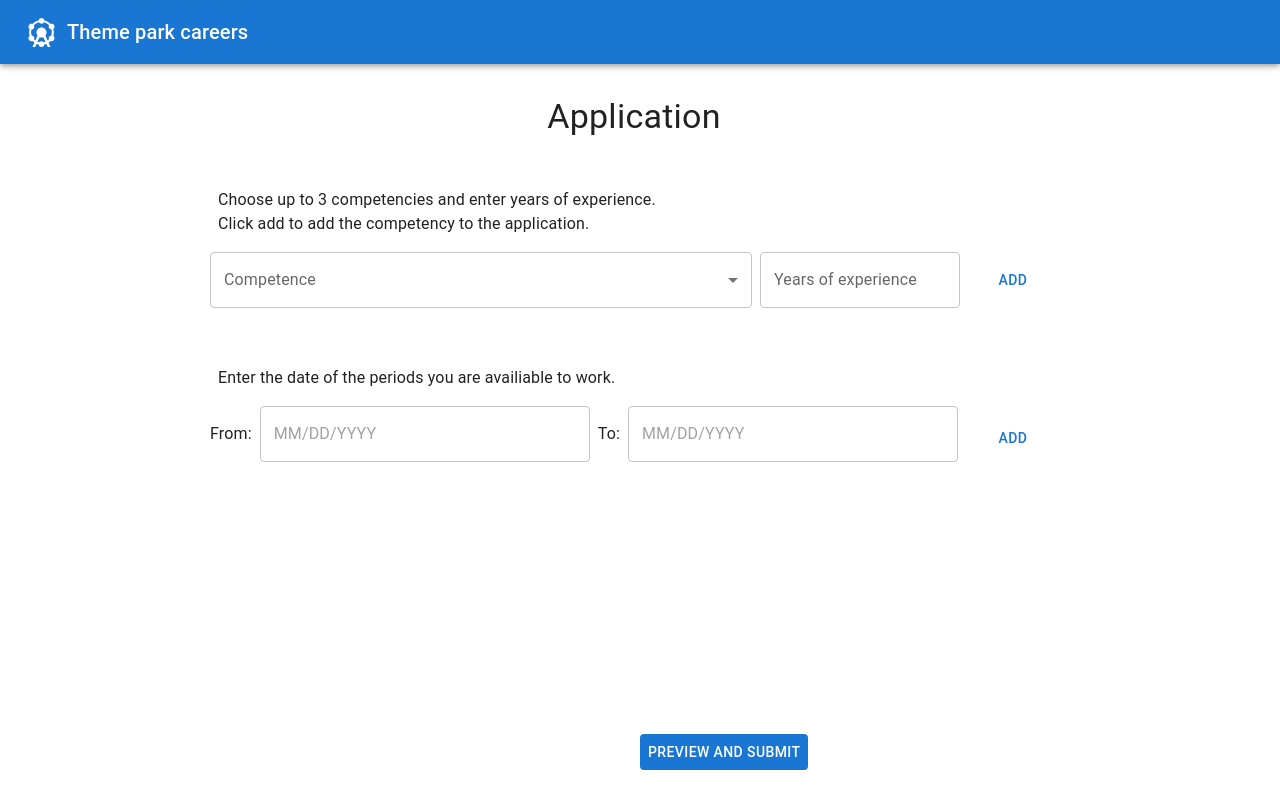
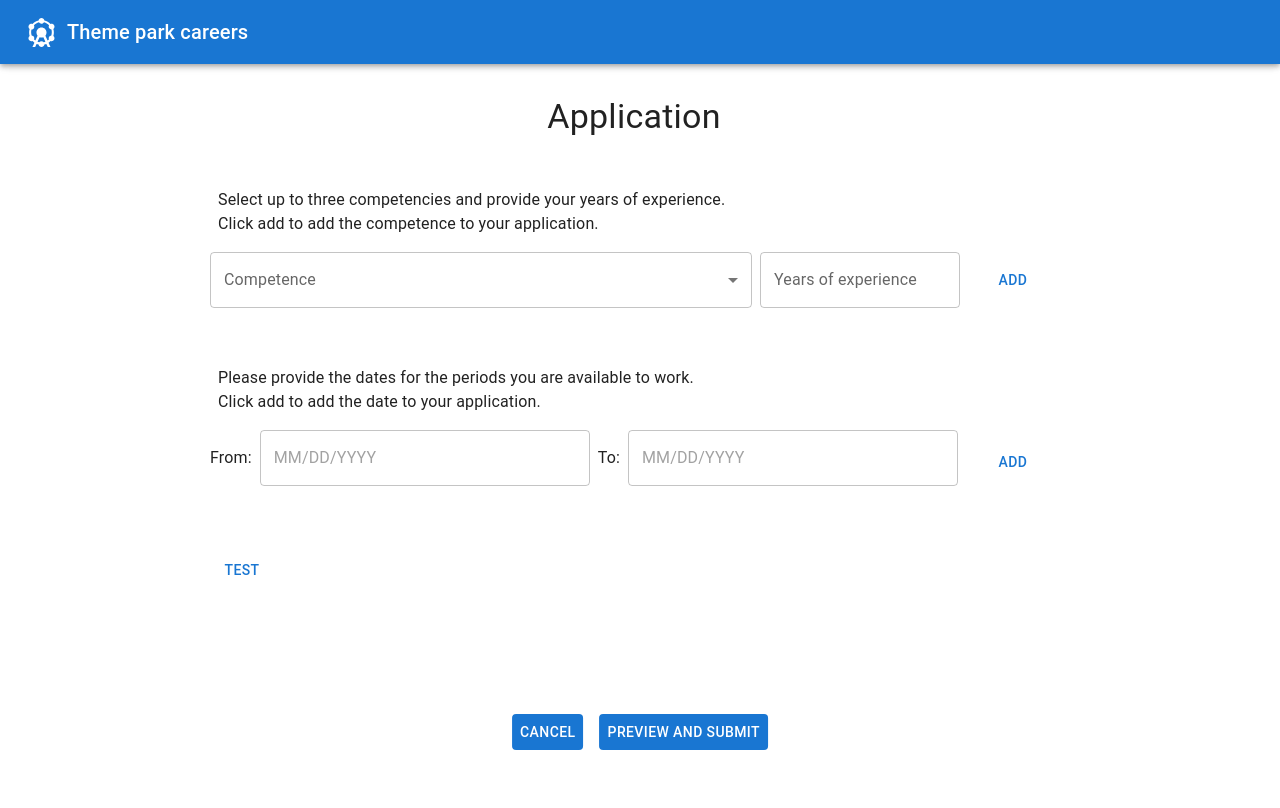
Before and after one commit to ponkinnm/IV1201-frontend, a React (Vite) app: page /apply in a window 1280 px wide. Shown: the top 808 px of the page. Built offline with nearby package versions, Linux system fonts and the light colour scheme.

Commit message:
Implemented data handling

```diff
--- a/src/components/ApplicationForm.tsx
+++ b/src/components/ApplicationForm.tsx
@@ -10,36 +10,76 @@ import { DatePicker } from '@mui/x-date-pickers/DatePicker';
 import { AdapterDayjs } from '@mui/x-date-pickers/AdapterDayjs';
 import { LocalizationProvider } from '@mui/x-date-pickers/LocalizationProvider';
 
-export default function ApplicationForm(){
-    const [competence, setCompetence] = useState<{ id: number, type: "competence"}[]>([{ id: 1, type: "competence"}]);
-    const [availability, setAvailability] = useState<{ id: number, from: Date | null, to: Date | null, type: "date"}[]>([{ id: 1, from: null, to: null, type: "date" }]);
+export default function ApplicationForm({ submitData: submitData}:{submitData: (data: string) => void}){
+    const [id, setId] = useState(3); //Unique id for each input row
+    const [competence, setCompetence] = useState<{ id: number, type: "competence"}[]>([{ id: 1, type: "competence"}]); //List all rendered CompetencyRow components
+    const [availability, setAvailability] = useState<{ id: number, from: Date | null, to: Date | null, type: "date"}[]>([{ id: 2, from: null, to: null, type: "date" }]); //List all rendered DateRow components
 
-    const addRow = (type: "competence" | "date") => {
-        if (type === "competence") {
-            if(competence.length < 3){
-                setCompetence(array => {
-                    const id = Math.max(...array.map(a => a.id), 0) + 1;
-                    return [...array, { id: id, type: "competence" }];
-                });
-            }
-        } else if (type === "date") {
-            setAvailability(array => {
-                const id = Math.max(...array.map(a => a.id), 0) + 1;
-                return [...array, { id: id, from: null, to: null, type: "date" }];
+   const [competenceProfileID, setCompetenceProfileID] = useState<{id: number; type: string; value: string}[]>([]);
+   const [yearsOfExperience, setYearsOfExperience] = useState<{id: number; type: string; value: string}[]>([]);
+   const [dateData, setDateData] = useState<string[]>([]);
+
+    const addData = (id: number, target: any) => {
+        if(target.name === "competence_profile_id"){
+            if( !competenceProfileID.some( item =>  item.value === target.value )){ setCompetenceProfileID(prev => [...prev, target]); }
+        } else if(target.name === "years_of_experience"){
+            if( !yearsOfExperience.some( item => item.id === id && item.value === target.value )){ setYearsOfExperience(prev => [...prev, target]);}
+            console.log(target.id);
+        } else if(target.name === "date"){
+            console.log(target.name);
+        }
+        //setTestCom(prev => [...prev, value]);
+        console.log("-----\/");
+        console.log(competenceProfileID);
+        console.log(yearsOfExperience);
+    };
+
+    const removeData = (id: number, target: any) => {
+        if(target.name === "competence_profile_id"){
+            setCompetenceProfileID(prev => {
+                return [...prev.filter(item => item.id !== id)];
             });
+        } else if(target.name === "years_of_experience"){
+
+        } else if(target.name === "date"){
+
         }
     };
 
+    const submit = () => {
+        console.log(yearsOfExperience);
+        submitData("data submitted");
+    };
+
+
+    //Add up to three rows with input for competence or unlimited rows with input for date.
+    const addRow = (type: "competence" | "date") => {
+        setId(prevId => {
+            const newId = prevId + 1;
+            if (type === "competence") {
+                if (competence.length < 3) {
+                    setCompetence(prev => [...prev, { id: newId, type: "competence" }]);
+                }
+            } else if (type === "date") {
+                setAvailability(prev => [...prev, { id: newId, from: null, to: null, type: "date" }]);
+            }
+            return newId;
+        });
+    };
+
+
     const removeRow = (id: number, type: "competence" | "date") => {
+        console.log("REMPVED: " + id);
         if (type === "competence") {
             if (competence.length > 1) {
-                if (competence.length > 1) {
-                    setCompetence(array => array.filter(a => a.id !== id));
-                }
+                setCompetence(prev => prev.filter(a => a.id !== id));
             }
+            setYearsOfExperience(prev => {
+                return [...prev.filter(item => item.id !== id)];
+            });
         } else if (type === "date") {
             if (availability.length > 1) {
-                setAvailability(array => array.filter(a => a.id !== id));
+                setAvailability(prev => prev.filter(a => a.id !== id));
             }
         }
     };
@@ -53,18 +93,20 @@ export default function ApplicationForm(){
             </Box>
             <Box sx={{display: "flex", flexDirection: "column"}}>
             <Box sx={{height: 50, width: "100%" }}></Box>
-            <Typography sx={{marginLeft: 1}}>Choose up to 3 competencies and enter years of experience.</Typography>
-            <Typography sx={{marginLeft: 1, marginBottom: 2}}>Click add to add the competency to the application.</Typography>
+            <Typography sx={{marginLeft: 1}}>Select up to three competencies and provide your years of experience.</Typography>
+            <Typography sx={{marginLeft: 1, marginBottom: 2}}>Click add to add the competence to your application.</Typography>
                 {competence.map((a)=>(
-                    <DynamicInput key={a.id} id={a.id} addRow={() => addRow("competence")} removeRow={() => removeRow(a.id, "competence")} renderComponent={(enableInput: boolean) => <CompetenceRow enableInput={enableInput} />}/>
+                    <DynamicInput key={a.id} id={a.id} addRow={() => addRow("competence")} removeRow={() => removeRow(a.id, "competence")} addData={addData} component={(enableInput: boolean) => <CompetenceRow id={a.id} enableInput={enableInput} addData={addData}/>}/>
                 ))}
                 <Box sx={{height: 50, width: "100%" }}></Box>
-                <Typography sx={{marginLeft: 1, marginBottom: 2}}>Enter the date of the periods you are availiable to work.</Typography>
+                <Typography sx={{marginLeft: 1}}>Please provide the dates for the periods you are available to work.</Typography>
+                <Typography sx={{marginLeft: 1, marginBottom: 2}}>Click add to add the date to your application.</Typography>
                 {availability.map((a)=>(
-                    <DynamicInput key={a.id} id={a.id} addRow={() => addRow("date")} removeRow={() => removeRow(a.id, "date")} renderComponent={() => <DateRow />}/>
+                    <DynamicInput key={a.id} id={a.id} addRow={() => addRow("date")} removeRow={() => removeRow(a.id, "date")} addData={addData} component={(enableInput: boolean) => <DateRow id = {a.id} enableInput={enableInput} addData={addData}/>}/>
                 ))}
             </Box>
             <Box sx={{height: 50, width: "100%" }}></Box>
+            <Button onClick={submit}>test</Button>
         </Box>
     );
 }
@@ -80,39 +122,19 @@ export default function ApplicationForm(){
  * @param {function} renderComponent Function that returns the component to be rendered
  * @returns {JSX.Element} DynamicInput
  */
-function DynamicInput({ id, addRow: addRow, removeRow: removeRow, renderComponent: renderComponent}: { id: number, addRow: () => void, removeRow: (id: number) => void, renderComponent: (enableInput: boolean) => JSX.Element }){
-    const [entered, setEntered] = useState(false); //Render an add or remove button
+function DynamicInput({ id, addRow: addRow, removeRow: removeRow, addData: addData, component: component }: { id: number, addRow: () => void, removeRow: (id: number) => void, addData: (id: number, value: any) => void, component: (enableInput: boolean, addData: any) => JSX.Element }){
+    const [buttonControl, setButtonControl] = useState(false); //Render an add or remove button
     const [enableInput, setEnableInput] = useState(false); //Enable or disable input boxes
 
     return(
         <Box sx={{ marginBottom: 1, minWidth: "750px", display: "flex", flexDirection: "row", gap: 1}}>
-            {renderComponent(enableInput)}
+            {component(enableInput, addData)}
             {
-                entered == true ? <Button onClick={() => {setEntered(false); setEnableInput(false); removeRow(id)}} sx={{backgroundColor: "#white", color: "#1976d2", minWidth: 90}}>Remove</Button>
-                                : <Button onClick={() => {setEntered(true); setEnableInput(true); addRow()}} sx={{backgroundColor: "#white", color: "#1976d2", minWidth: 90}}>Add</Button>
+                buttonControl ? <Button onClick={() => {setButtonControl(false); setEnableInput(false); removeRow(id); }} sx={{backgroundColor: "#white", color: "#1976d2", minWidth: 90}}>Remove</Button>
+                              : <Button onClick={() => {setButtonControl(true); setEnableInput(true); addRow(); }} sx={{backgroundColor: "#white", color: "#1976d2", minWidth: 90}}>Add</Button>
             }
-
         </Box>
     );
-}
-
-interface dataInput{
-    competenceProfileId: [];
-    yearsOfExperience: [];
-}
-
-function dataInput(value: any){
-    console.log(value);
-}
-
-/**
- * Keep track of unique ids given to each element in input list.
- */
-let id = 1;
-function getID(){
-    const currentID = id;
-    id++;
-    return currentID;
 }
 
 /**
@@ -121,21 +143,22 @@ function getID(){
  *
  * @returns {JSX.Element} CompetenceRow
  */
-function CompetenceRow({ enableInput }: { enableInput: boolean }){
-    const [competenceProfileId, setCompetenceProfileId] = useState("");
+function CompetenceRow({ id, enableInput, addData: addData}: { id: number, enableInput: boolean, addData: (id: number, value: any) => void; }){
+    const [competenceProfile, setCompetenceProfile] = useState("");
     const [yearsOfExperience, setYearsOfExperience] = useState("");
-    const [selected, setSelected] = useState<boolean[]>([false, false, false]);
 
     return(
         <Box sx={{ minWidth: 750, display: "flex", alignItems: "center", gap: 1 }}>
             <FormControl fullWidth>
                 <InputLabel>Competence</InputLabel>
                 <Select
-                    name={"competence"}
-                    value={competenceProfileId}
+                    name={"competence_profile_id"}
+                    value={competenceProfile}
+                    id={`${id}`}
                     disabled={enableInput}
                     onChange={(event) => {
-                        setCompetenceProfileId(event.target.value);
+                        setCompetenceProfile(event.target.value);
+                        addData(id, event.target);
                     }}
                 >
                     <MenuItem value={1}>Ticket sales</MenuItem>
@@ -144,13 +167,17 @@ function CompetenceRow({ enableInput }: { enableInput: boolean }){
                 </Select>
             </FormControl>
             <TextField
-                id={"experience"}
+                id={`${id}`}
                 label={"Years of experience"}
                 value={yearsOfExperience}
                 type={"number"}
                 variant={"outlined"}
+                name={"years_of_experience"}
                 disabled={enableInput}
-                onChange={(event) => setYearsOfExperience(event.target.value)}
+                onChange={(event) => {
+                    setYearsOfExperience(event.target.value);
+                    addData(id, event.target);
+                }}
                 sx={{ minWidth: 200, color:"#1976d2" }} inputProps={{ min: 0, max: 100 }}
             />
         </Box>
@@ -162,7 +189,9 @@ function CompetenceRow({ enableInput }: { enableInput: boolean }){
  *
  * @returns {JSX.Element} DateRow
  */
-function DateRow(){
+function DateRow({ id, enableInput, addData: addData}: { id: number, enableInput: boolean, addData: (id: number, value: any) => void }){
+    const a = enableInput; //TODO: Implement same behaviour as CompetenceRow
+    const b = addData;
     return(
         <Box sx={{ minWidth: "750px", display: "flex", flexDirection: "row", gap: 1}}>
             <LocalizationProvider dateAdapter={AdapterDayjs}>
@@ -176,22 +205,3 @@ function DateRow(){
         </Box>
     );
 }
-
-
-
-//#1976d2
-//Competence - can be multiple in a list
-//Years of expertise -box? number between 0 to 100?
-
-//Add availability periods - calendar?
-//Present chosen dates
-
-//Preview - show name, expertise, availability e.t.c.
-// Show cancel and submit
-
-//Display confirmation message
-
-/*COPY public.competence (competence_id, name) FROM stdin;
-1	ticket sales
-2	lotteries
-3	roller coaster operation*/
--- a/src/pages/Application.tsx
+++ b/src/pages/Application.tsx
@@ -6,19 +6,29 @@ import '../container.css';
 import ApplicationForm from '../components/ApplicationForm.tsx';
 import { Typography, Button } from '@mui/material';
 import { useState } from 'react';
+import { useNavigate } from 'react-router-dom';
 import Box from '@mui/material/Box';
 
 function Application(){
     const [submitted, setSubmitted] = useState(false);
+    const navigate = useNavigate();
+
+    const submitData = (data: string) => {
+        console.log("TEST IN Application.tsx: " + data);
+    };
 
     return(
         <Box sx={{display: "flex", flexDirection: "column", justifyItems: "center", minWidth: "750px", minHeight: "100vh"}}>
             <Box sx={{ flex: 1, paddingBottom: "100px", overflowY: "auto", maxHeight: "80vh", paddingRight: "12px"}}>
             {
-                submitted ? <Typography sx={{m: 2}}>Application submitted!</Typography> : <ApplicationForm/>
+                submitted ? <Typography sx={{m: 2}}>Application submitted!</Typography> : <ApplicationForm submitData={submitData}/>
             }
             </Box>
-            <Button onClick={() => setSubmitted(!submitted)} sx={{position: "fixed", left: "50%", bottom: "30px", backgroundColor: "#1976d2", color: "white", zIndex: 1000}}>Preview and submit</Button>
+
+            <Box sx={{ display: "flex", justifyContent: "center", alignItems: "center", position: "fixed", left: "50%", bottom: "30px", transform: "translateX(-50%)", zIndex: 1000, paddingTop: "20px", paddingBottom: "20px", maxHeight: "90px"}}>
+                <Button  onClick={() => { void navigate("/user") }} sx={{ backgroundColor: "#1976d2", color: "white", marginRight: 1}}>Cancel</Button>
+                <Button onClick={() => {setSubmitted(!submitted)}} sx={{ backgroundColor: "#1976d2", color: "white", marginLeft: 1}}>Preview and submit</Button>
+            </Box>
         </Box>
     );
 }
```
